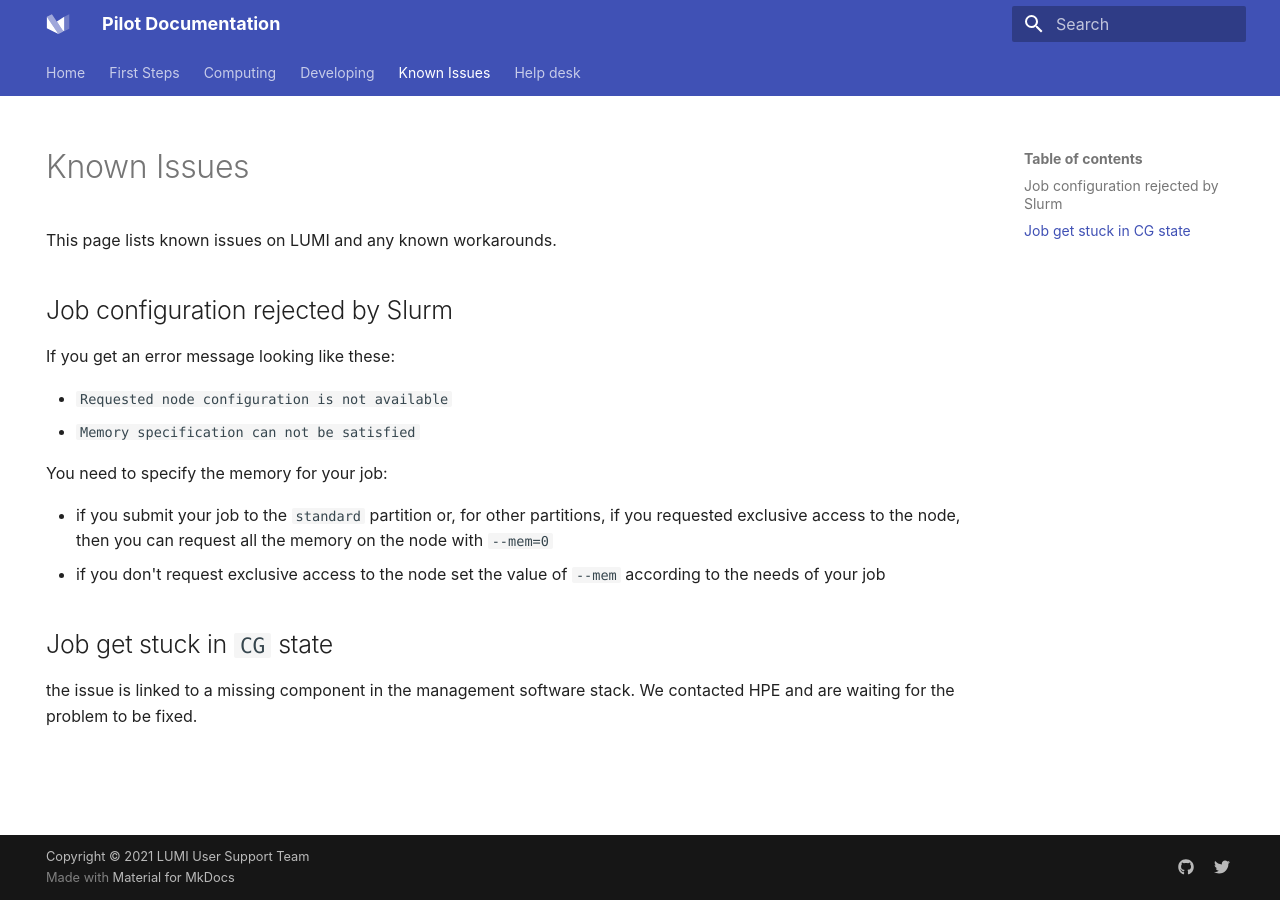
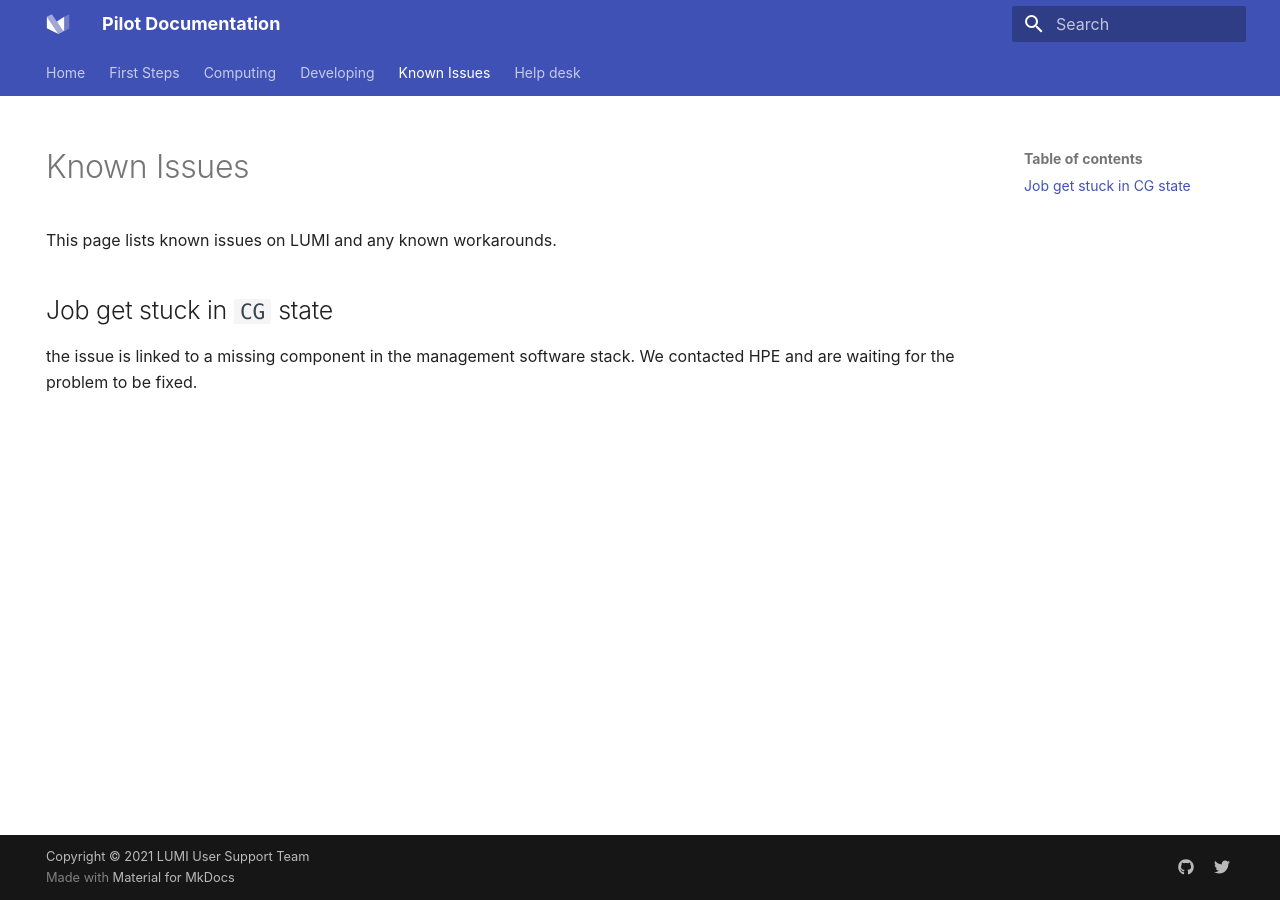
Before and after one commit to Lumi-supercomputer/lumi-userguide, an MkDocs documentation site: the page built from docs/issues/index.md, in a window 1280 px wide. Built offline with MkDocs 1.6.1 and Material for MkDocs 9.7.7, drawn with Linux system fonts in a browser that asks for light colours.

Commit message:
remove memory known issue

```diff
--- a/docs/issues/index.md
+++ b/docs/issues/index.md
@@ -7,21 +7,6 @@ hide:
 
 This page lists known issues on LUMI and any known workarounds.
 
-## Job configuration rejected by Slurm
-
-If you get an error message looking like these:
-
-- `Requested node configuration is not available`
-- `Memory specification can not be satisfied`
-
-You need to specify the memory for your job:
-
-- if you submit your job to the `standard` partition or, for other partitions,
-  if you requested exclusive access to the node, then you can request all the
-  memory on the node with `--mem=0`
-- if you don't request exclusive access to the node set the value of `--mem`
-  according to the needs of your job
-
 ## Job get stuck in `CG` state
 
 the issue is linked to a missing component in the management software stack.
```
